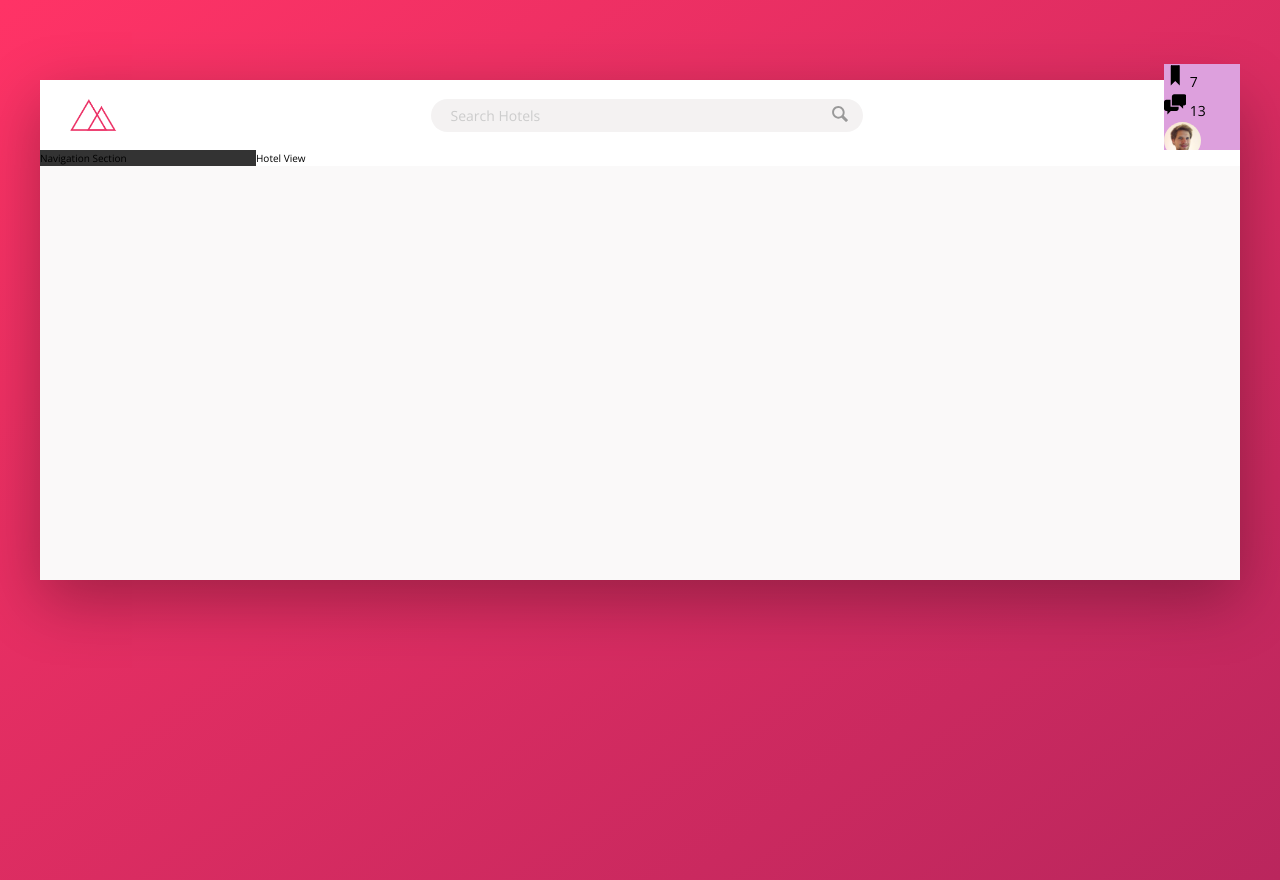
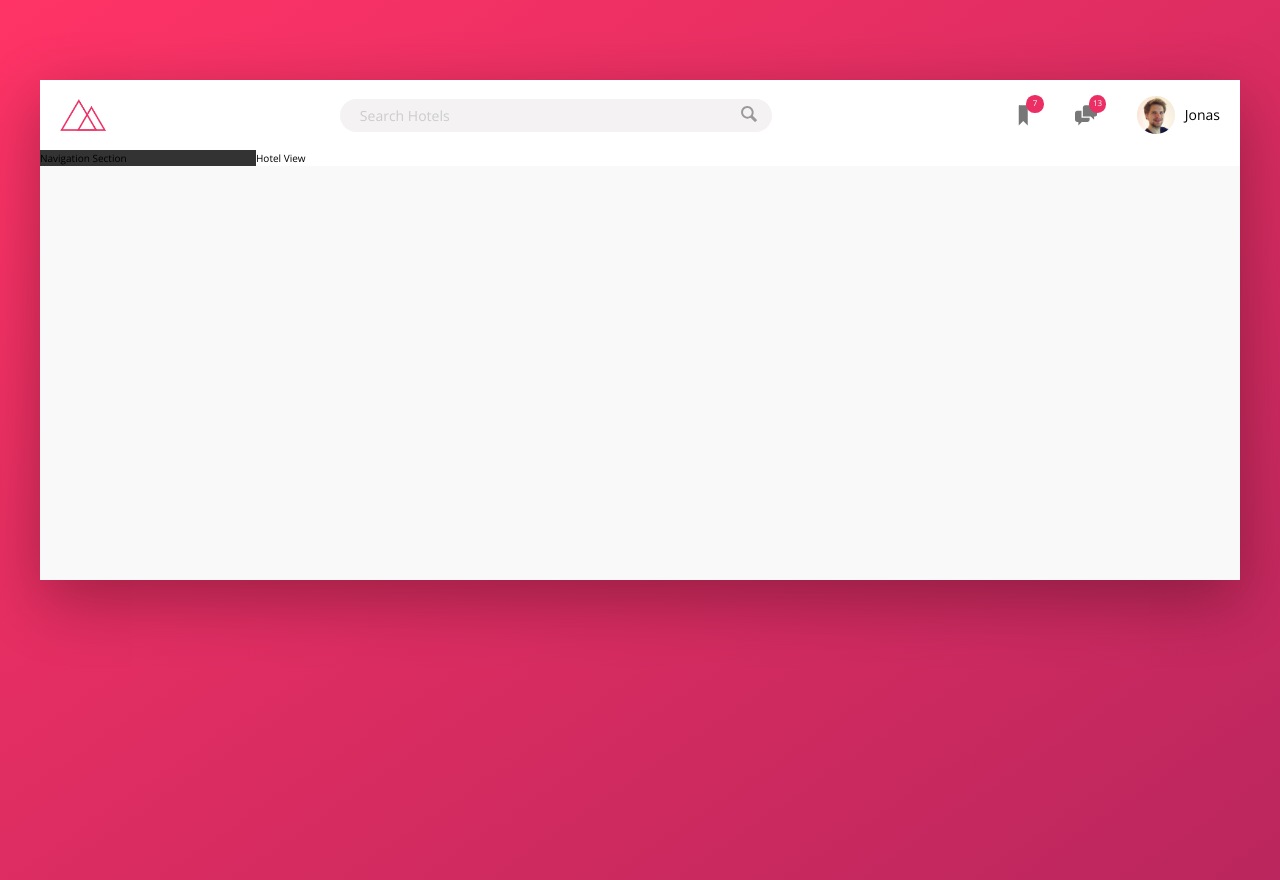
Before and after one commit to bradripple/Trillo, a plain HTML site: page starter/index.html in a window 1280 px wide. Drawn offline with nearby package versions, Linux system fonts and the light colour scheme.

Commit message:
Formated the user nav with nested flexbox

```diff
--- a/starter/css/style.css
+++ b/starter/css/style.css
@@ -80,7 +80,7 @@ body {
 
 .logo {
   height: 3.25rem;
-  margin-left: 3rem; }
+  margin-left: 2rem; }
 
 .search {
   flex: 0 0 40%;
@@ -120,11 +120,38 @@ body {
     fill: var(--color--grey-dark-3); }
 
 .user-nav {
-  background-color: plum; }
+  align-self: stretch;
+  display: flex;
+  align-items: center; }
+  .user-nav > * {
+    padding: 0 2rem;
+    cursor: pointer;
+    height: 100%;
+    display: flex;
+    align-items: center; }
+  .user-nav > *:hover {
+    background-color: var(--color-grey-light-2); }
+  .user-nav__icon-box {
+    position: relative; }
   .user-nav__icon {
     height: 2.25rem;
-    width: 2.25rem; }
+    width: 2.25rem;
+    fill: var(--color--grey-dark-2); }
+  .user-nav__notification {
+    font-size: .8rem;
+    height: 1.75rem;
+    width: 1.75rem;
+    border-radius: 50%;
+    background-color: var(--color-primary);
+    color: #fff;
+    position: absolute;
+    top: 1.5rem;
+    right: 1.1rem;
+    display: flex;
+    justify-content: center;
+    align-items: center; }
   .user-nav__user-photo {
     height: 3.75rem;
     width: 3.75rem;
-    border-radius: 50%; }
+    border-radius: 50%;
+    margin-right: 1rem; }
--- a/starter/sass/_components.scss
+++ b/starter/sass/_components.scss
@@ -2,7 +2,7 @@
 // LOGO
 .logo {
     height: 3.25rem;
-    margin-left: 3rem;
+    margin-left: 2rem;
 }
 
 //////////////////////////////////////
@@ -65,31 +65,53 @@
 //////////////////////////////////////
 // USER NAVIGATION
 .user-nav {
-    background-color: plum;
+    align-self: stretch;
+
+    display: flex;
+    align-items: center;
+
+    & > * {
+        padding: 0 2rem;
+        cursor: pointer;
+        height: 100%;
+        display: flex;
+        align-items: center;
+    }
+
+    & > *:hover {
+        background-color: var(--color-grey-light-2);
+    }
+
     &__icon-box {
-
+        position: relative;
     }
 
     &__icon {
         height: 2.25rem;
         width: 2.25rem;
+        fill: var(--color--grey-dark-2);
     }
 
     &__notification {
+        font-size: .8rem;
+        height: 1.75rem;
+        width: 1.75rem;
+        border-radius: 50%;
+        background-color: var(--color-primary);
+        color: #fff;
+        position: absolute;
+        top: 1.5rem;
+        right: 1.1rem;
 
-    }
-
-    &__user {
-
+        display: flex;
+        justify-content: center;
+        align-items: center;
     }
 
     &__user-photo {
         height: 3.75rem;
         width: 3.75rem;
         border-radius: 50%;
-    }
-
-    &__user-name {
-
+        margin-right: 1rem;
     }
 }
```
